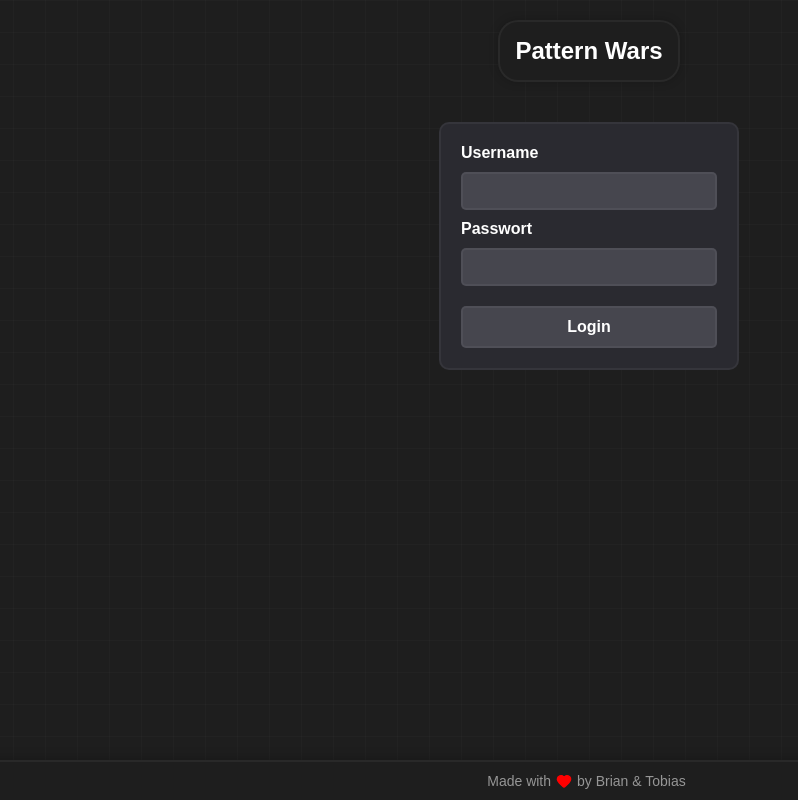
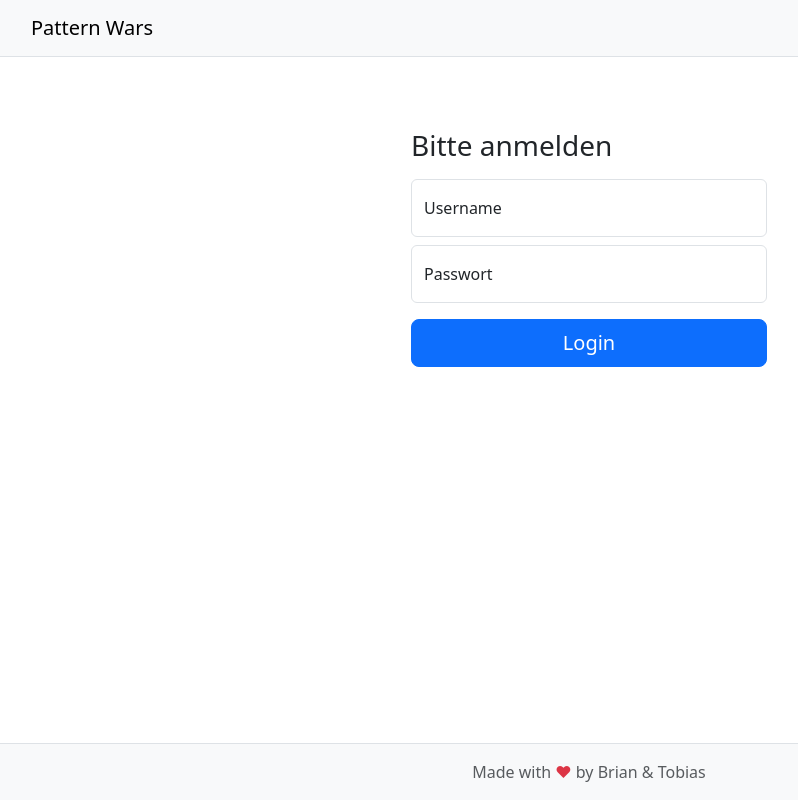
Before and after one commit to brianzfs/patternwars, a Flask app: page /login in a window 1280 px wide. Shown: the whole page, without its empty margins (51-849 px from the left). Run offline with Flask 3, Linux system fonts and the light colour scheme.

Commit message:
refactor: rebuild UI with standard Bootstrap 5.3 components
Replace the custom CSS design with plain Bootstrap 5.3.3 defaults
instead of recreating the old look: collapsible navbar with text links
and a user dropdown, stat cards, a striped table for characters,
card form for character creation, floating-label sign-in form and
standard alerts. Removes static/main.css.

Co-Authored-By: Claude Opus 5.5 <noreply@anthropic.com>
Claude-Session: https://claude.ai/code/session_01TXbac3WAU1enQDmU4rMHBf

```diff
--- a/static/main.css
+++ /dev/null
@@ -1,333 +0,0 @@
-:root {
-    --primary-color: rgb(30, 30, 30);
-    --secondary-color: rgb(42, 42, 48);
-    --tertiary-color: rgb(70, 70, 78);
-    --quaternary-color: rgb(90, 90, 90);
-    --accent-color: rgb(169, 146, 251);
-    --border-color: rgba(255, 255, 255, 0.05);
-    --shadow-color: rgba(0, 0, 0, 0.215);
-    --error-border-color: rgb(255, 0, 0);
-    --error-text-color: rgb(255 116 116);
-    --text-color: white;
-    --text-muted-color: rgb(150, 150, 150);
-}
-
-body {
-    display: flex;
-    flex-direction: column;
-    align-items: center;
-    font-family: sans-serif;
-    color: var(--text-color);
-    min-height: 100vh;
-    margin: 0;
-    box-sizing: border-box;
-    min-width: 550px;
-
-    /* Notizblock hintergrund */
-    background-color: var(--primary-color);
-    background-image:
-        linear-gradient(rgba(255, 255, 255, 0.02) 1px, transparent 1px),
-        linear-gradient(90deg, rgba(255, 255, 255, 0.02) 1px, transparent 1px);
-    background-size: 32px 32px;
-}
-
-#nav-container {
-    display: flex;
-    flex-direction: row;
-    align-items: center;
-    background-color: var(--primary-color);
-    backdrop-filter: blur(10px);
-    padding: 15px;
-    margin: 20px;
-    gap: 25px;
-    box-sizing: border-box;
-    border-radius: 20px;
-    border: 2px solid var(--border-color);
-    box-shadow: 0px 0px 10px var(--shadow-color);
-    user-select: none;
-}
-
-#nav-container h1 {
-    margin: 0;
-    font-size: 24px;
-}
-
-#nav-container nav {
-    display: inline-flex;
-    flex-direction: row;
-    gap: 10px;
-    margin-left: auto;
-}
-
-#nav-container a {
-    display: inline-flex;
-    flex-direction: row;
-    align-items: center;
-    justify-content: center;
-    gap: 4px;
-    width: 52px;
-    height: 52px;
-    color: var(--text-color);
-    text-decoration: none;
-    background-color: var(--secondary-color);
-    border-radius: 50%;
-}
-
-#nav-container a svg {
-    flex-shrink: 0;
-}
-
-#nav-container a:hover {
-    color: var(--accent-color);
-}
-
-#nav-container a.active:hover {
-    color: var(--text-color);
-}
-
-#nav-container a.active {
-    background-color: var(--accent-color);
-}
-
-.profile-menu {
-    position: relative;
-}
-
-.profile-menu summary {
-    display: flex;
-    cursor: pointer;
-    list-style: none;
-}
-
-.profile-menu summary::-webkit-details-marker {
-    display: none;
-}
-
-.profile-picture {
-    display: block;
-    width: 52px;
-    height: 52px;
-    object-fit: cover;
-    border-radius: 50%;
-    border: 2px solid var(--border-color);
-}
-
-.profile-menu summary:hover .profile-picture {
-    border-color: var(--accent-color);
-}
-
-.profile-dropdown {
-    position: absolute;
-    top: calc(100% + 10px);
-    right: 0;
-    z-index: 10;
-    min-width: 140px;
-    padding: 6px;
-    background-color: var(--secondary-color);
-    border: 2px solid var(--border-color);
-    border-radius: 12px;
-    box-shadow: 0 4px 14px var(--shadow-color);
-}
-
-form {
-    display: flex;
-    flex-direction: column;
-    gap: 10px;
-    width: 300px;
-    padding: 20px;
-    box-sizing: border-box;
-    background-color: var(--secondary-color);
-    border: 2px solid var(--border-color);
-    border-radius: 10px;
-}
-
-form label {
-    font-weight: bold;
-}
-
-form input,
-form select,
-form textarea {
-    padding: 8px;
-    border: 2px solid var(--border-color);
-    border-radius: 5px;
-    outline: none;
-    background-color: var(--tertiary-color);
-    color: var(--text-color);
-    font: inherit;
-}
-
-form input:focus,
-form select:focus,
-form textarea:focus {
-    border-color: var(--accent-color);
-}
-
-form button {
-    padding: 10px;
-    margin-top: 10px;
-    border: 2px solid var(--border-color);
-    border-radius: 5px;
-    background-color: var(--tertiary-color);
-    color: var(--text-color);
-    cursor: pointer;
-    font-size: 16px;
-    font-weight: bold;
-}
-
-form button:hover {
-    background-color: var(--accent-color);
-    opacity: 0.9;
-}
-
-.profile-dropdown form {
-    width: auto;
-    padding: 0;
-    background: transparent;
-    border: 0;
-    border-radius: 0;
-}
-.profile-dropdown button {
-    width: 100%;
-    padding: 9px 12px;
-    border: 0;
-    margin: 0;
-    border-radius: 8px;
-    background: transparent;
-    color: var(--text-color);
-    text-align: left;
-    font: inherit;
-    cursor: pointer;
-}
-
-.profile-dropdown button:hover {
-    background-color: var(--tertiary-color);
-    color: var(--accent-color);
-}
-
-#footer {
-    display: flex;
-    flex-direction: row;
-    align-items: center;
-    justify-content: center;
-    padding: 5px;
-    width: 100%;
-    background-color: var(--primary-color);
-    backdrop-filter: blur(10px);
-    gap: 5px;
-
-    box-sizing: border-box;
-    border-top: 2px solid var(--border-color);
-    box-shadow: 0px -2px 10px var(--shadow-color);
-    font-size: 14px;
-    color: var(--text-muted-color);
-}
-
-#content-container {
-    display: flex;
-    flex-direction: column;
-    align-items: center;
-    flex: 1;
-    gap: 20px;
-    width: 100%;
-    padding: 20px;
-    box-sizing: border-box;
-
-    margin-bottom: 30px;
-}
-
-
-.error-message {
-    display: flex;
-    flex-direction: column;
-    align-items: center;
-    color: var(--error-text-color);
-    font-size: 18px;
-}
-
-.bold{
-    font-weight: bold;
-}
-
-.accent{
-    color: var(--accent-color);
-}
-
-
-
-#home-cards {
-    display: grid;
-    grid-template-columns: repeat(auto-fit, minmax(300px, 1fr));
-    gap: 16px;
-    width: min(100%, 700px);
-}
-
-.card {
-    display: flex;
-    flex-direction: column;
-    align-items: center;
-    background-color: var(--secondary-color);
-    border: 2px solid var(--border-color);
-    border-radius: 10px;
-    padding: 10px;
-    gap: 10px;
-    box-sizing: border-box;
-}
-
-.card h1 {
-    font-size: 4em;
-    margin: 0;
-
-}
-
-.card h2 {
-    text-align: right;
-    font-size: 18px;
-    font-family: monospace;
-    margin: 0;
-
-}
-
-
-
-
-.character-grid {
-    display: grid;
-    grid-template-columns: repeat(2, minmax(0, 1fr));
-    gap: 16px;
-    width: min(100%, 700px);
-    justify-content: center;
-}
-
-.character-card:last-child:nth-child(odd) {
-    grid-column: 1 / -1;
-    justify-self: center;
-    width: calc((100% - 16px) / 2);
-}
-
-
-.character-card {
-    display: flex;
-    flex-direction: column;
-    align-items: center;
-    justify-content: center;
-    gap: 12px;
-    padding: 20px;
-    border: 2px solid rgba(255, 255, 255, 0.1);
-    border-radius: 14px;
-    background-color: var(--secondary-color);
-}
-
-.character-name {
-    margin: 0;
-    font-size: 1.25rem;
-}
-
-.character-role {
-    display: inline-block;
-    padding: 5px 9px;
-    border-radius: 50px;
-    background-color: var(--tertiary-color);
-    color: var(--text-muted-color);
-    font-size: 1rem;
-}
--- a/templates/base.html
+++ b/templates/base.html
@@ -5,95 +5,82 @@
     <meta charset="UTF-8">
     <meta name="viewport" content="width=device-width, initial-scale=1.0">
     <title>Pattern Wars</title>
-    <link rel="stylesheet" href="../static/main.css">
+    <link rel="stylesheet" href="https://cdn.jsdelivr.net/npm/bootstrap@5.3.3/dist/css/bootstrap.min.css"
+        integrity="sha384-QWTKZyjpPEjISv5WaRU9OFeRpok6YctnYmDr5pNlyT2bRjXh0JMhjY6hW+ALEwIH" crossorigin="anonymous">
 </head>
 
-<body>
+<body class="d-flex flex-column min-vh-100">
 
-    <div id="nav-container">
+    <nav class="navbar navbar-expand-lg bg-body-tertiary border-bottom">
+        <div class="container">
 
-        <h1>Pattern Wars</h1>
+            <a class="navbar-brand" href="{{ url_for('home') }}">Pattern Wars</a>
 
-        {% if is_logged_in() %}
+            {% if is_logged_in() %}
 
-            <nav>
-                <a href="/" class="{% if request.endpoint == 'home' %}active{% endif %}" title="Home" aria-label="Home">
+                <button class="navbar-toggler" type="button" data-bs-toggle="collapse" data-bs-target="#main-navbar"
+                    aria-controls="main-navbar" aria-expanded="false" aria-label="Navigation umschalten">
+                    <span class="navbar-toggler-icon"></span>
+                </button>
 
-                    <svg xmlns="http://www.w3.org/2000/svg" width="28" height="28" viewBox="0 0 24 24" fill="none"
-                        stroke="currentColor" stroke-width="2" stroke-linecap="round" stroke-linejoin="round"
-                        class="lucide lucide-house preview-icon">
-                        <path d="M15 21v-8a1 1 0 0 0-1-1h-4a1 1 0 0 0-1 1v8" />
-                        <path
-                            d="M3 10a2 2 0 0 1 .709-1.528l7-6a2 2 0 0 1 2.582 0l7 6A2 2 0 0 1 21 10v9a2 2 0 0 1-2 2H5a2 2 0 0 1-2-2z" />
-                    </svg>
+                <div class="collapse navbar-collapse" id="main-navbar">
 
-                </a>
+                    <ul class="navbar-nav me-auto">
+                        <li class="nav-item">
+                            <a class="nav-link {% if request.endpoint == 'home' %}active{% endif %}"
+                                {% if request.endpoint == 'home' %}aria-current="page"{% endif %}
+                                href="{{ url_for('home') }}">Home</a>
+                        </li>
+                        <li class="nav-item">
+                            <a class="nav-link {% if request.endpoint == 'characters' %}active{% endif %}"
+                                {% if request.endpoint == 'characters' %}aria-current="page"{% endif %}
+                                href="{{ url_for('characters') }}">Charaktere</a>
+                        </li>
+                        <li class="nav-item">
+                            <a class="nav-link {% if request.endpoint == 'create_character' %}active{% endif %}"
+                                {% if request.endpoint == 'create_character' %}aria-current="page"{% endif %}
+                                href="{{ url_for('create_character') }}">Charakter erstellen</a>
+                        </li>
+                    </ul>
 
+                    <ul class="navbar-nav">
+                        <li class="nav-item dropdown">
+                            <a class="nav-link dropdown-toggle" href="#" role="button" data-bs-toggle="dropdown"
+                                aria-expanded="false">
+                                <img src="{{ url_for('static', filename='profile_picture.png') }}" alt="Profilbild"
+                                    width="32" height="32" class="rounded-circle me-1">
+                                {{ current_user().username }}
+                            </a>
+                            <ul class="dropdown-menu dropdown-menu-end">
+                                <li>
+                                    <form action="{{ url_for('logout') }}" method="post">
+                                        <button type="submit" class="dropdown-item">Abmelden</button>
+                                    </form>
+                                </li>
+                            </ul>
+                        </li>
+                    </ul>
 
-                <a href="/characters" class="{% if request.endpoint == 'characters' %}active{% endif %}" title="Characters"
-                    aria-label="Characters">
-
-                    <svg xmlns="http://www.w3.org/2000/svg" width="28" height="28" viewBox="0 0 24 24" fill="none"
-                        stroke="currentColor" stroke-width="2" stroke-linecap="round" stroke-linejoin="round"
-                        class="lucide lucide-sword preview-icon">
-                        <path d="m11 19-6-6" />
-                        <path d="m5 21-2-2" />
-                        <path d="m8 16-4 4" />
-                        <path d="M9.5 17.5 20.414 6.586A2 2 0 0021 5.172V3h-2.172a2 2 0 00-1.414.586L6.5 14.5" />
-                    </svg>
-
-                </a>
-
-
-                <a href="/create-character" class="{% if request.endpoint == 'create_character' %}active{% endif %}"
-                    title="Create Character" aria-label="Create Character">
-
-                    <svg xmlns="http://www.w3.org/2000/svg" width="24" height="24" viewBox="0 0 24 24" fill="none"
-                        stroke="currentColor" stroke-width="2" stroke-linecap="round" stroke-linejoin="round"
-                        class="lucide lucide-plus preview-icon">
-                        <path d="M5 12h14" />
-                        <path d="M12 5v14" />
-                    </svg>
-
-                </a>
-
-            </nav>
-
-            <details class="profile-menu" title="Profile" aria-label="Profile" role="button">
-
-                <summary aria-label="Profile Menu">
-                    <img src="{{ url_for('static', filename='profile_picture.png') }}" alt="Profilbild"
-                        class="profile-picture">
-                </summary>
-
-                <div class="profile-dropdown">
-                    <form action="{{ url_for('logout') }}" method="post">
-                        <button type="submit">Abmelden</button>
-                    </form>
                 </div>
 
-            </details>
+            {% endif %}
 
-        {% endif %}
-    </div>
+        </div>
+    </nav>
 
-    <div id="content-container">
+    <main class="container flex-grow-1 py-4">
         {% block content %}{% endblock %}
-    </div>
+    </main>
 
-    <div id="footer">
+    <footer class="py-3 bg-body-tertiary border-top">
+        <div class="container text-center text-body-secondary">
+            Made with <span class="text-danger">&hearts;</span> by Brian & Tobias
+        </div>
+    </footer>
 
-        <span>Made with</span>
-
-        <svg xmlns="http://www.w3.org/2000/svg" width="16" height="16" viewBox="0 0 24 24" fill="red" stroke="red"
-            stroke-width="2" stroke-linecap="round" stroke-linejoin="round" class="lucide lucide-heart preview-icon">
-            <path
-                d="M2 9.5a5.5 5.5 0 0 1 9.591-3.676.56.56 0 0 0 .818 0A5.49 5.49 0 0 1 22 9.5c0 2.29-1.5 4-3 5.5l-5.492 5.313a2 2 0 0 1-3 .019L5 15c-1.5-1.5-3-3.2-3-5.5" />
-
-        </svg>by Brian & Tobias
-        </p>
-
-    </div>
+    <script src="https://cdn.jsdelivr.net/npm/bootstrap@5.3.3/dist/js/bootstrap.bundle.min.js"
+        integrity="sha384-YvpcrYf0tY3lHB60NNkmXc5s9fDVZLESaAA55NDzOxhy9GkcIdslK1eN7N6jIeHz"
+        crossorigin="anonymous"></script>
 
 </body>
 
--- a/templates/login.html
+++ b/templates/login.html
@@ -2,36 +2,34 @@
 
 {% block content %}
 
-    <form id="login-form" action="{{ url_for('login') }}" method="post">
+    <div class="row justify-content-center">
+        <div class="col-sm-10 col-md-6 col-lg-4">
 
-        {% if error %}
-            <div class="error-message">
-                <svg xmlns="http://www.w3.org/2000/svg"
-                     width="64"
-                     height="64"
-                     viewBox="0 0 24 24"
-                     fill="none"
-                     stroke="currentColor"
-                     stroke-width="2"
-                     stroke-linecap="round"
-                     stroke-linejoin="round"
-                     class="lucide lucide-triangle-alert preview-icon">
-                    <path d="m21.73 18-8-14a2 2 0 0 0-3.48 0l-8 14A2 2 0 0 0 4 21h16a2 2 0 0 0 1.73-3" />
-                    <path d="M12 9v4" />
-                    <path d="M12 17h.01" />
-                </svg>
-                <p>{{ error }}</p>
-            </div>
-        {% endif %}
+            <form id="login-form" class="py-5" action="{{ url_for('login') }}" method="post">
 
-        <label for="username">Username</label>
-        <input type="text" id="username" autocomplete="off" name="username" required>
+                <h1 class="h3 mb-3 fw-normal">Bitte anmelden</h1>
 
-        <label for="password">Passwort</label>
-        <input type="password" id="password" name="password" required>
+                {% if error %}
+                    <div class="alert alert-danger" role="alert">{{ error }}</div>
+                {% endif %}
 
-        <button type="submit">Login</button>
+                <div class="form-floating mb-2">
+                    <input type="text" id="username" autocomplete="off" name="username" class="form-control"
+                        placeholder="Username" required>
+                    <label for="username">Username</label>
+                </div>
 
-    </form>
+                <div class="form-floating mb-3">
+                    <input type="password" id="password" name="password" class="form-control" placeholder="Passwort"
+                        required>
+                    <label for="password">Passwort</label>
+                </div>
+
+                <button type="submit" class="btn btn-primary btn-lg w-100">Login</button>
+
+            </form>
+
+        </div>
+    </div>
 
 {% endblock %}
```
Also changed, not shown: templates/characters.html (+31 -11 lines), templates/create-character.html (+30 -8 lines), templates/home.html (+31 -17 lines).
